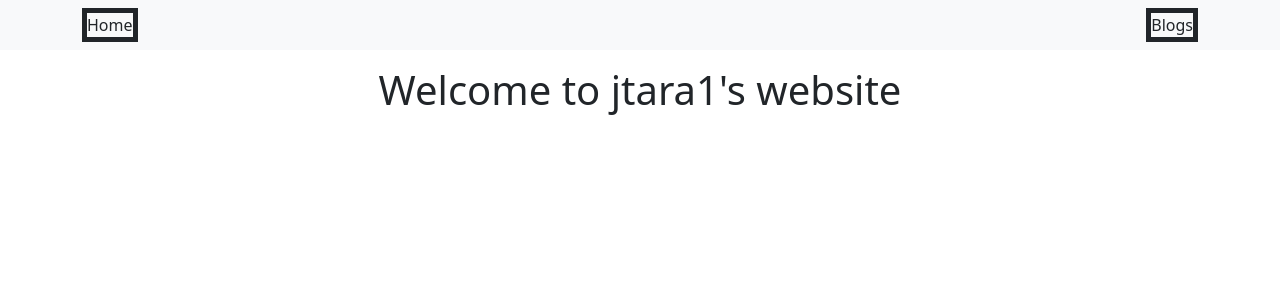
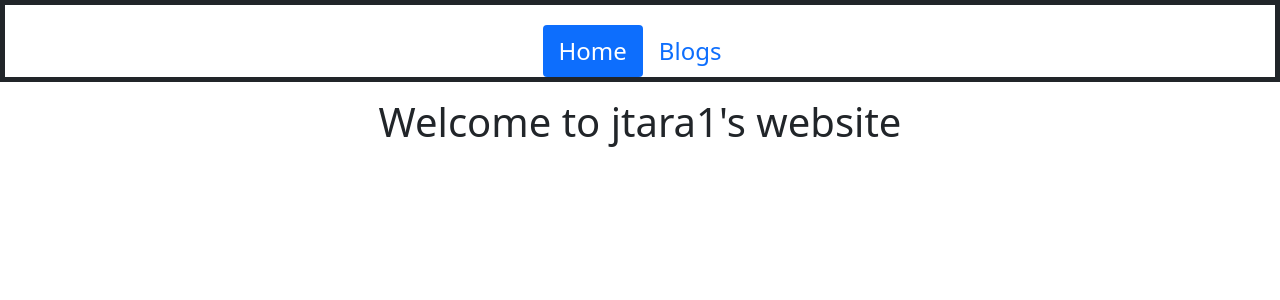
Before and after one commit to jtara1/jtara1.github.io, a React (Create React App) app: page / in a window 1280 px wide. Shown: the top 300 px of the page. Built offline with nearby package versions, Linux system fonts and the light colour scheme.

Commit message:
feat: (wip) updated nav bar to just be nav pill item links, centered, slightly bigger font

```diff
--- a/package.json
+++ b/package.json
@@ -16,7 +16,10 @@
     "extends": [
       "react-app",
       "react-app/jest"
-    ]
+    ],
+    "rules": {
+      "spaced-comment": "off"
+    }
   },
   "browserslist": {
     "production": [
--- a/src/App.js
+++ b/src/App.js
@@ -1,8 +1,7 @@
-import React, { useState } from 'react';
+import React from 'react';
 
 import Container from 'react-bootstrap/Container';
 import {
-  Col,
   Nav,
   Navbar,
   Row
@@ -12,16 +11,21 @@ import './App.css';
 import { WEBSITE_TITLE } from './config';
 
 const MainNavBar = () => {
-  const style = { border: '5px solid' };
+  const style = {
+    // border: '5px solid',
+    fontSize: 24,
+    marginTop: '20px',
+  };
 
   return (
-    <Navbar id="main-nav-bar" bg="light" expand="xl">
-      {/*<Container fluid="xl" style={{ width: '100px' }}>*/}
-      <Container fluid="xl">
-        <Nav href="#home" style={style}>Home</Nav>
-        <Nav href="#blogs" style={style}>Blogs</Nav>
-      </Container>
-    </Navbar>
+      <Nav fluid style={{ border: '5px solid'}} className="justify-content-center" variant="pills" defaultActiveKey="home-link">
+        <Nav.Item>
+          <Nav.Link style={style} eventKey="home-link">Home</Nav.Link>
+        </Nav.Item>
+        <Nav.Item>
+          <Nav.Link style={style} eventKey="blogs-link">Blogs</Nav.Link>
+        </Nav.Item>
+      </Nav>
   );
 };
 
@@ -29,7 +33,7 @@ const App = () => (
   <>
     <MainNavBar />
     <Container className="p-3">
-       <Row>
+      <Row>
          <h1 className="header">Welcome to {WEBSITE_TITLE}</h1>
        </Row>
     </Container>
```
